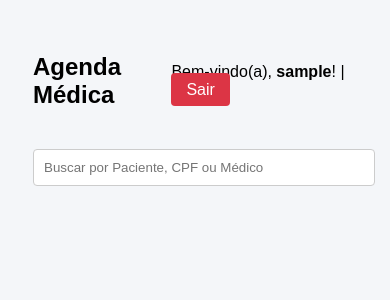
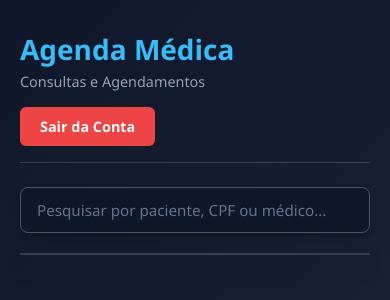
Before and after one commit to FabioJLimaJ/Agenda-Medica, a Flask app: page /agenda in a window 390 px wide. Shown: the top 300 px of the page. Run offline with Flask 3, Linux system fonts and the light colour scheme; the visitor is signed in with stand-in values (Sample User, id 1); data that the repository does not hold is empty; some libraries are stand-ins or nearby versions.

Commit message:
css nas paginas

```diff
--- a/static/css/agenda.css
+++ b/static/css/agenda.css
@@ -1,38 +1,152 @@
+* {
+    margin: 0;
+    padding: 0;
+    box-sizing: border-box;
+    font-family: 'Segoe UI', system-ui, -apple-system, BlinkMacSystemFont, Roboto, sans-serif;
+}
+
 body {
-font-family: Arial, sans-serif;
-padding: 25px;
-background-color: #f4f6f9;
+    background: linear-gradient(135deg, #0f172a 0%, #1e293b 100%);
+    min-height: 100vh;
+    padding: 30px 20px;
+    color: #f8fafc;
+}
+
+.container {
+    max-width: 1200px;
+    margin: 0 auto;
 }
 
 .cabecalho {
-display: flex;
-justify-content:space-between;
-align-items:center;
-margin-bottom: 20px;
+    display: flex;
+    justify-content: space-between;
+    align-items: center;
+    margin-bottom: 24px;
+    padding-bottom: 16px;
+    border-bottom: 1px solid #334155;
+}
+
+.usuario-info h1 {
+    font-size: 1.75rem;
+    color: #38bdf8;
+    font-weight: 600;
+}
+
+.usuario-info p {
+    font-size: 0.9rem;
+    color: #94a3b8;
+    margin-top: 4px;
 }
 
 .campo-busca {
-margin-bottom: 15px;
+    margin-bottom: 20px;
 }
 
 .campo-busca input {
-padding: 10px;
-width: 320px;
-border: 1px solid #ccc;
-border-radius: 4px;
+    padding: 12px 16px;
+    width: 360px;
+    max-width: 100%;
+    border: 1px solid #475569;
+    border-radius: 8px;
+    font-size: 0.95rem;
+    background-color: #0f172a;
+    color: #f8fafc;
+    outline: none;
+    transition: all 0.2s ease-in-out;
+    box-shadow: 0 4px 6px rgba(0, 0, 0, 0.2);
+}
+
+.campo-busca input:focus {
+    border-color: #38bdf8;
+    box-shadow: 0 0 0 3px rgba(56, 189, 248, 0.2);
+}
+
+.campo-busca input::placeholder {
+    color: #64748b;
 }
 
 .btn-sair {
-background-color: #dc3545; color: white;
-padding: 8px 15px;
-text-decoration: none;
-border-radius: 4px;
+    background-color: #ef4444;
+    color: #ffffff;
+    padding: 10px 20px;
+    text-decoration: none;
+    border-radius: 6px;
+    font-size: 0.9rem;
+    font-weight: 600;
+    display: inline-flex;
+    align-items: center;
+    justify-content: center;
+    transition: background-color 0.2s ease-in-out, transform 0.1s ease;
+}
+
+.btn-sair:hover {
+    background-color: #dc2626;
+}
+
+.btn-sair:active {
+    transform: scale(0.98);
 }
 
 .alerta {
-padding: 10px;
-margin-bottom: 15px;
-border-radius: 4px;
-background-color: #f8d7da;
-color: #721c24;
+    padding: 12px 16px;
+    margin-bottom: 20px;
+    border-radius: 6px;
+    background-color: #7f1d1d;
+    color: #fecaca;
+    border: 1px solid #991b1b;
+    font-size: 0.9rem;
+    font-weight: 500;
 }
+
+#tabela-agendamentos {
+    border-radius: 8px;
+    overflow: hidden;
+    border: 1px solid #334155;
+    background-color: #1e293b;
+    box-shadow: 0 10px 25px rgba(0, 0, 0, 0.3);
+}
+
+.tabulator {
+    background-color: #1e293b !important;
+    border: none !important;
+    color: #f8fafc !important;
+}
+
+.tabulator .tabulator-header {
+    background-color: #0f172a !important;
+    border-bottom: 2px solid #334155 !important;
+    color: #38bdf8 !important;
+    font-weight: 600;
+}
+
+.tabulator .tabulator-header .tabulator-col {
+    background-color: #0f172a !important;
+}
+
+.tabulator .tabulator-row {
+    background-color: #1e293b !important;
+    border-bottom: 1px solid #334155 !important;
+    color: #cbd5e1 !important;
+}
+
+.tabulator .tabulator-row:hover {
+    background-color: #334155 !important;
+    color: #ffffff !important;
+}
+
+.tabulator .tabulator-placeholder span {
+    color: #94a3b8 !important;
+}
+
+
+@media (max-width: 640px) {
+    .cabecalho {
+        flex-direction: column;
+        align-items: flex-start;
+        gap: 16px;
+    }
+
+    .campo-busca input {
+        width: 100%;
+    }
+}
--- a/templates/agenda.html
+++ b/templates/agenda.html
@@ -2,39 +2,48 @@
 <html lang="pt-br">
 <head>
     <meta charset="UTF-8">
-    <title>Agenda Médica</title>
-
-    <link href="{{ url_for('static', filename='css/tabulator.min.css') }}" rel="stylesheet">
-    <script type="text/javascript" src="{{ url_for('static', filename='js/tabulator.min.js') }}"></script>
-    <link href="{{ url_for('static', filename='css/agenda.css')}}" rel="stylesheet">
-
+    <meta name="viewport" content="width=device-width, initial-scale=1.0">
+    <title>Agenda Médica - Consultas</title>
+    <link rel="stylesheet" href="{{ url_for('static', filename='css/tabulator.min.css') }}">
+    <link rel="stylesheet" href="{{ url_for('static', filename='css/agenda.css') }}">
 </head>
 <body>
 
-    <div class="cabecalho">
-        <h2>Agenda Médica</h2>
-        <div>
-            <span>Bem-vindo(a), <strong>{{ current_user.nome }}</strong>!</span> |
-            <a href="{{ url_for('logout') }}" class="btn-sair">Sair</a>
+    <div class="container">
+
+        <header class="cabecalho">
+            <div class="usuario-info">
+                <h1>Agenda Médica</h1>
+                <p>Consultas e Agendamentos</p>
             </div>
-    </div>
+            <a href="{{ url_for('logout') }}" class="btn-sair">Sair da Conta</a>
+        </header>
 
         {% with messages = get_flashed_messages() %}
           {% if messages %}
             {% for message in messages %}
-          <div class="alerta">{{ message }}</div>
+              <div class="alerta" role="alert">{{ message }}</div>
             {% endfor %}
           {% endif %}
         {% endwith %}
 
-    <div class="campo-busca">
-        <input type="text" id="filtro-input" placeholder="Buscar por Paciente, CPF ou Médico">
+        <section class="campo-busca">
+            <input
+                type="text"
+                id="filtro-input"
+                placeholder="Pesquisar por paciente, CPF ou médico..."
+                autocomplete="off">
+        </section>
+
+        <main>
+            <div id="tabela-agendamentos"></div>
+        </main>
     </div>
 
-    <div id="tabela-agendamentos"></div>
+    <script src="{{ url_for('static', filename='js/tabulator.min.js') }}"></script>
+
 
     <script>
-
         var dadosAgenda = {{ agendamentos_json | safe }};
 
         var tabela = new Tabulator("#tabela-agendamentos", {
@@ -53,7 +62,6 @@
             ]
         });
 
-
         document.getElementById("filtro-input").addEventListener("keyup", function(e){
             var termoBusca = e.target.value.toLowerCase();
             tabela.setFilter(function(linha){
@@ -63,6 +71,5 @@
             });
         });
     </script>
-
 </body>
 </html>
--- a/teste_app.py
+++ b/teste_app.py
@@ -6,7 +6,6 @@ class AgendaMedicaTestCase(unittest.TestCase):
 
     @classmethod
     def setUpClass(cls):
-        # Configura o app para modo de teste com banco em memória ANTES de criar conexões
         app.config['TESTING'] = True
         app.config['SQLALCHEMY_DATABASE_URI'] = 'sqlite:///:memory:'
         app.config['WTF_CSRF_ENABLED'] = False
@@ -15,12 +14,9 @@ class AgendaMedicaTestCase(unittest.TestCase):
         self.client = app.test_client()
         self.app_context = app.app_context()
         self.app_context.push()
-
-        # Garante que o banco em memória recomece do zero
         db.drop_all()
         db.create_all()
 
-        # Cria o usuário limpo para o teste atual
         usuario_teste = Usuario(
             nome="admin",
             email="admin@gmail.com",
```
Also changed, not shown: static/css/login.css (added, +99 -0 lines), templates/login.html (+21 -15 lines). Lines whose indentation alone changed are shown as unchanged.
